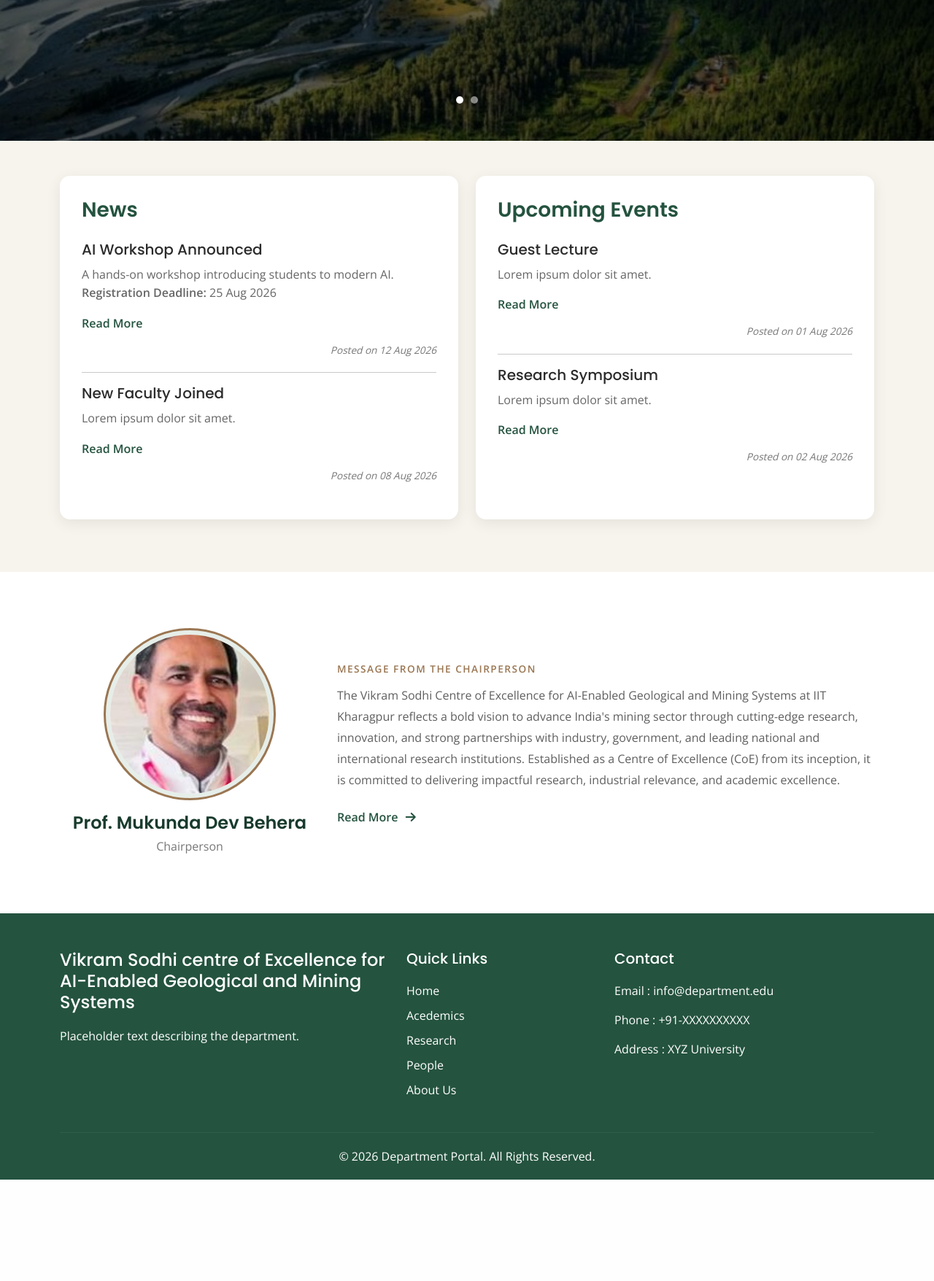
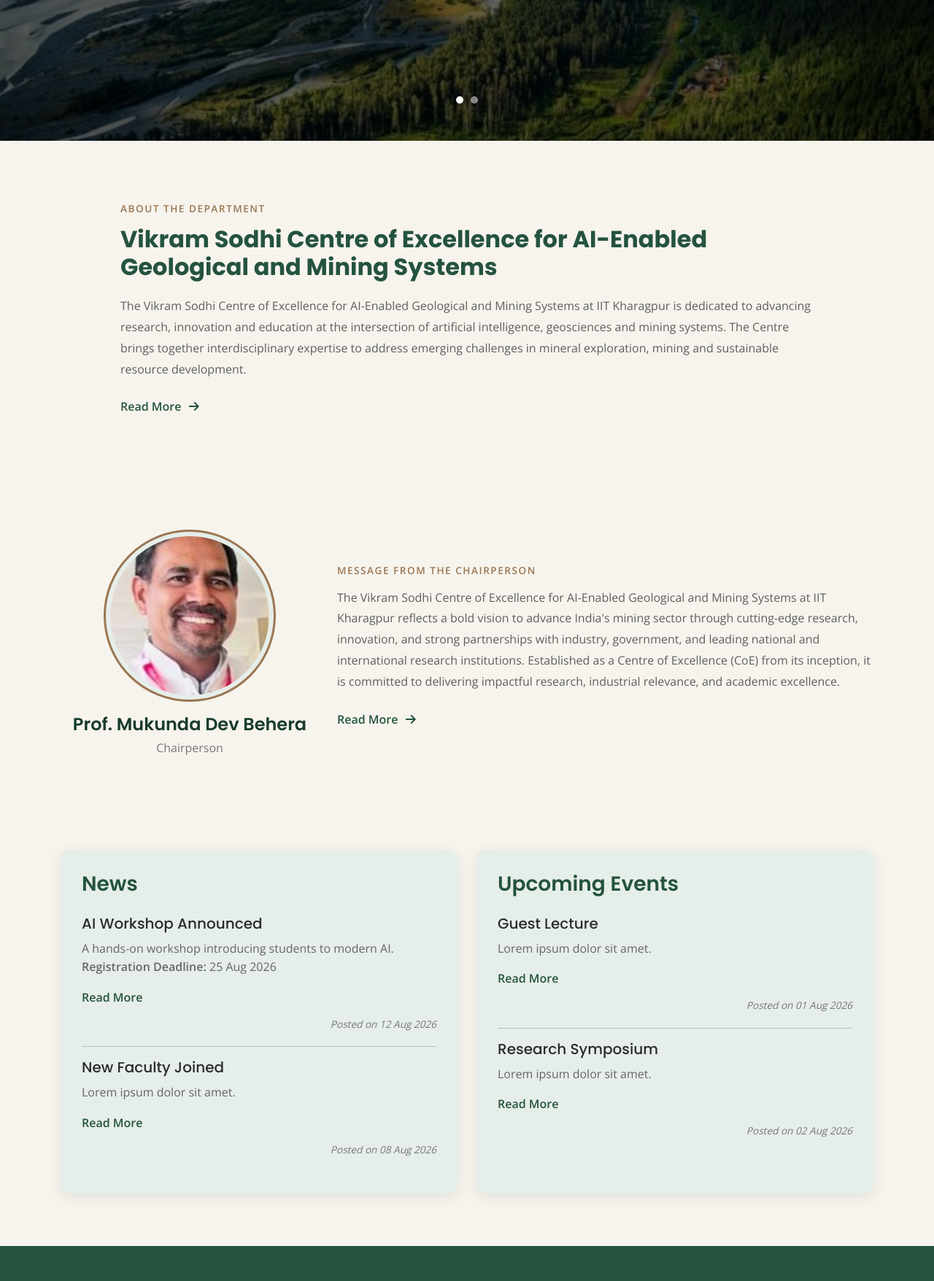
Before and after one commit to di3012/department_portal_v1, a Flask app: page / in a window 1280 px wide. Shown: the part 624-2380 px from the top of the page at 73% size. Before the commit the page ends 2241 px from the top, so only its background shows below. Run offline with Flask 3, Linux system fonts and the light colour scheme.

Commit message:
about the department section added

```diff
--- a/app/static/css/style.css
+++ b/app/static/css/style.css
@@ -250,7 +250,7 @@ main {
 }
 
 .update-card{
-    background:var(--white);
+    background:var(--primary-light);
     border-radius:14px;
     padding:30px;
     height:100%;
@@ -424,7 +424,7 @@ main {
 ================================== */
 
 .director-message {
-    background: var(--white);
+    background: var(--secondary);
     padding: 80px 0;
 }
 
@@ -723,3 +723,63 @@ main {
 .sponsor-link:hover i {
     transform: translateX(5px);
 }
+
+/* ===============================
+   About Department
+================================== */
+
+.about-department {
+    background: var(--secondary);
+    padding: 80px 0;
+}
+
+.about-content {
+    max-width: 950px;
+    margin: auto;
+}
+
+.about-label {
+    display: inline-block;
+    color: var(--accent);
+    font-size: 0.85rem;
+    font-weight: 700;
+    letter-spacing: 1.5px;
+    margin-bottom: 12px;
+}
+
+.about-content h2 {
+    font-family: 'Poppins', sans-serif;
+    color: var(--primary);
+    font-size: 2rem;
+    font-weight: 700;
+    margin-bottom: 20px;
+}
+
+.about-content p {
+    color: #5F5F5F;
+    line-height: 1.8;
+    margin-bottom: 15px;
+}
+
+.about-link {
+    display: inline-block;
+    margin-top: 10px;
+    color: var(--primary);
+    text-decoration: none;
+    font-weight: 600;
+    transition: .3s;
+}
+
+.about-link:hover {
+    color: var(--accent);
+    text-decoration: none;
+}
+
+.about-link i {
+    margin-left: 6px;
+    transition: .3s;
+}
+
+.about-link:hover i {
+    transform: translateX(5px);
+}
--- a/app/templates/public/home.html
+++ b/app/templates/public/home.html
@@ -126,6 +126,166 @@ Home
 
 </section>
 
+<!-- About the Department -->
+
+<section class="about-department">
+
+    <div class="container">
+
+        <div class="about-content">
+
+            <span class="about-label">
+                ABOUT THE DEPARTMENT
+            </span>
+
+            <h2>
+                Vikram Sodhi Centre of Excellence for AI-Enabled Geological and Mining Systems
+            </h2>
+
+            <p>
+                The Vikram Sodhi Centre of Excellence for AI-Enabled Geological and Mining Systems
+                at IIT Kharagpur is dedicated to advancing research, innovation and education at
+                the intersection of artificial intelligence, geosciences and mining systems.
+                The Centre brings together interdisciplinary expertise to address emerging
+                challenges in mineral exploration, mining and sustainable resource development.
+            </p>
+
+
+            <div class="collapse" id="aboutFullContent">
+
+                <p>
+                    Lorem ipsum dolor sit amet, consectetur adipiscing elit. The Centre works
+                    towards developing advanced AI-enabled technologies and data-driven approaches
+                    for geological and mining applications, while fostering collaboration among
+                    researchers, students, industry and government organisations.
+                </p>
+
+                <p>
+                    Lorem ipsum dolor sit amet, consectetur adipiscing elit. Its activities
+                    encompass research, consultancy, innovation, capacity building, internships
+                    and academic initiatives, with a focus on creating impactful solutions for
+                    the future of geological and mining systems.
+                </p>
+
+            </div>
+
+
+            <a class="about-link" data-bs-toggle="collapse" href="#aboutFullContent" role="button" aria-expanded="false"
+                aria-controls="aboutFullContent">
+
+                <span class="about-read-more">
+                    Read More
+                </span>
+
+                <i class="fa-solid fa-arrow-right"></i>
+
+            </a>
+
+        </div>
+
+    </div>
+
+</section>
+
+
+<!-- Director's Message -->
+
+<section class="director-message">
+
+    <div class="container">
+
+        <div class="row align-items-center">
+
+            <!-- Director Image -->
+
+            <div class="col-md-4 text-center director-image-wrapper">
+
+                <img src="{{ url_for('static', filename='images/hod.png') }}" alt="Director" class="director-image">
+
+                <h4>
+                    <a href="https://www.iitkgp.ac.in/department/CL/faculty/cl-mdbehera" class="director-name">
+                        Prof. Mukunda Dev Behera
+                    </a>
+                </h4>
+
+                <p>
+                    Chairperson
+                </p>
+
+            </div>
+
+
+            <!-- Director Message -->
+
+            <div class="col-md-8 director-content">
+
+                <span class="director-label">
+                    MESSAGE FROM THE CHAIRPERSON
+                </span>
+
+                <!-- <h2>
+                    Welcome to the Vikram Sodhi Centre of Excellence
+                </h2> -->
+
+                <p>
+                    The Vikram Sodhi Centre of Excellence for AI-Enabled Geological and Mining Systems at IIT Kharagpur
+                    reflects a bold vision to advance India's mining sector through cutting-edge research, innovation,
+                    and strong partnerships with industry, government, and leading national and international research
+                    institutions. Established as a Centre of Excellence (CoE) from its inception, it is committed to
+                    delivering impactful research, industrial relevance, and academic excellence.
+                </p>
+
+                <div class="collapse" id="directorFullMessage">
+
+                    <p>
+                        The CoE focuses on developing AI-enabled solutions for mineral exploration by integrating
+                        multi-source geoscientific data, embedding geological mineralisation models, leveraging analogue
+                        deposit data, and creating repeatable workflows for generating drill-ready exploration targets.
+                        Its
+                        research spans terrestrial and deep-sea mining, with special emphasis on critical minerals such
+                        as
+                        lithium, copper, antimony, rare earth elements (REEs), and other strategic resources
+                    </p>
+
+                    <p>
+                        Building on IIT Kharagpur's long-standing strengths in Geology, Geophysics, Mining Engineering,
+                        Metallurgy, Computer Science combined with its capabilities in Artificial Intelligence and Data
+                        Science, the CoE provides a unique interdisciplinary platform for research, consultancy,
+                        innovation,
+                        and capacity building. It also aims to promote internships, advanced research, executive
+                        education,
+                        certificate programmes, and future academic programmes in AI-enabled Mining Systems and study of
+                        Critical Minerals.
+                    </p>
+
+                    <p>
+                        The CoE warmly welcomes students, researchers, faculty members, industry leaders, policymakers,
+                        government agencies, and inter-/national collaborators to join this transformative initiative.
+                        Through collective expertise and shared commitment, we aspire to build a vibrant ecosystem that
+                        drives scientific excellence, technological innovation, sustainable resource development and
+                        strategic capability for the future of mining geology using AI technology. This will lead to
+                        resource optimization, both in terms of manpower and financial resources.
+                    </p>
+
+                </div>
+
+
+                <a class="director-link" data-bs-toggle="collapse" href="#directorFullMessage" role="button"
+                    aria-expanded="false" aria-controls="directorFullMessage">
+
+                    <span class="read-more-text">Read More</span>
+                    <i class="fa-solid fa-arrow-right"></i>
+
+                </a>
+
+            </div>
+
+        </div>
+
+    </div>
+
+</section>
+
 <section class="news-events py-5">
     <div class="container">
 
@@ -362,6 +426,28 @@ Home
 
     });
 
+    const aboutContent = document.getElementById('aboutFullContent');
+    const aboutReadMore = document.querySelector('.about-read-more');
+    const aboutIcon = document.querySelector('.about-link i');
+
+    aboutContent.addEventListener('shown.bs.collapse', function () {
+
+        aboutReadMore.textContent = 'Read Less';
+
+        aboutIcon.classList.remove('fa-arrow-right');
+        aboutIcon.classList.add('fa-arrow-up');
+
+    });
+
+    aboutContent.addEventListener('hidden.bs.collapse', function () {
+
+        aboutReadMore.textContent = 'Read More';
+
+        aboutIcon.classList.remove('fa-arrow-up');
+        aboutIcon.classList.add('fa-arrow-right');
+
+    });
+
 </script>
 
 {% endblock %}
```
Also changed, not shown: other parts of app/templates/public/home.html (+0 -96 lines).
